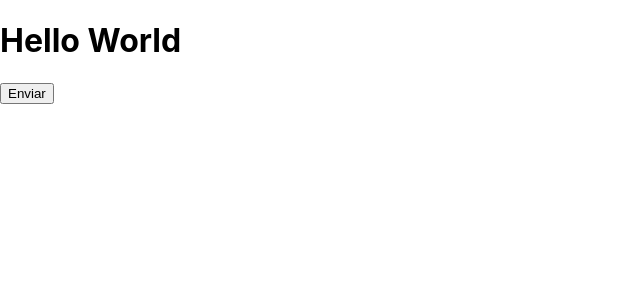
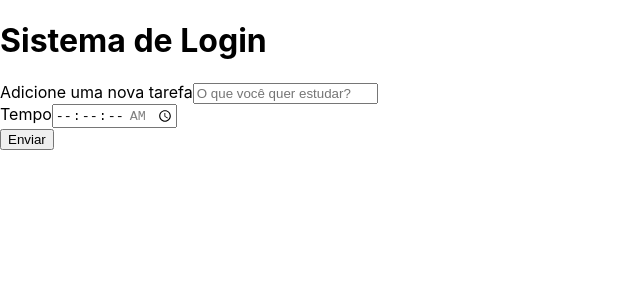
Before and after one commit to Rafa-Moura/alura-studies, a React (Create React App) app: page / in a window 1280 px wide. Shown: the top 300 px of the page, without its empty margins (0-640 px from the left). Built offline with nearby package versions, Linux system fonts and the light colour scheme; the HTML template or start-up script is replaced by a standard one.

Commit message:
Criando o formulário base

```diff
--- a/src/App.tsx
+++ b/src/App.tsx
@@ -1,10 +1,11 @@
-import Button from './components/Button';
+import React from "react";
+import Formulario from "./components/Formulario";
 
 function App() {
   return (
     <div className="App">
-      <h1>Hello World</h1>
-      <Button />
+      <h1>Sistema de Login</h1>
+      <Formulario />
     </div>
   );
 }
--- /dev/null
+++ b/src/components/Formulario/index.tsx
@@ -0,0 +1,36 @@
+import React from "react";
+import Button from "../Button";
+
+class Formulario extends React.Component {
+    render() {
+        return (
+            <form action="">
+                <div>
+                    <label htmlFor="tarefa">Adicione uma nova tarefa</label>
+                    <input
+                        type="text"
+                        name="tarefa"
+                        placeholder="O que você quer estudar?"
+                        required
+                        id="tarefa"
+                    />
+                </div>
+                <div>
+                    <label htmlFor="tempo">Tempo</label>
+                    <input
+                        type="time"
+                        name="tempo"
+                        id="tempo"
+                        step="1"
+                        min="00:00:00"
+                        max="01:30:00"
+                        required
+                    />
+                </div>
+                <Button />
+            </form>
+        )
+    }
+}
+
+export default Formulario;
```
